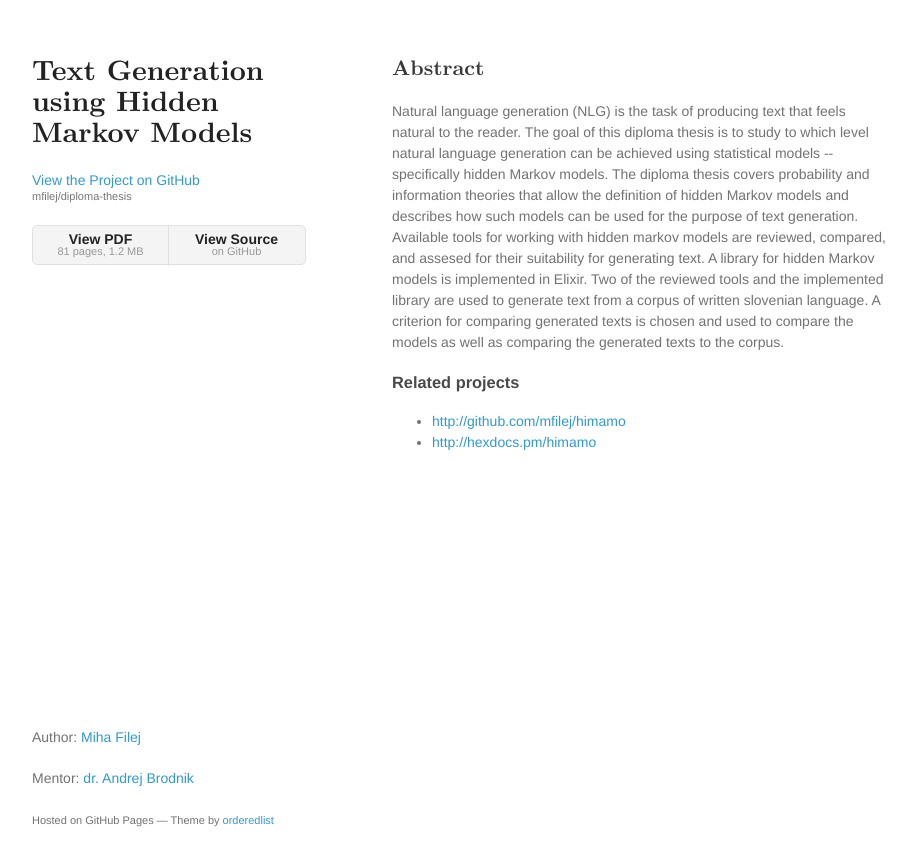
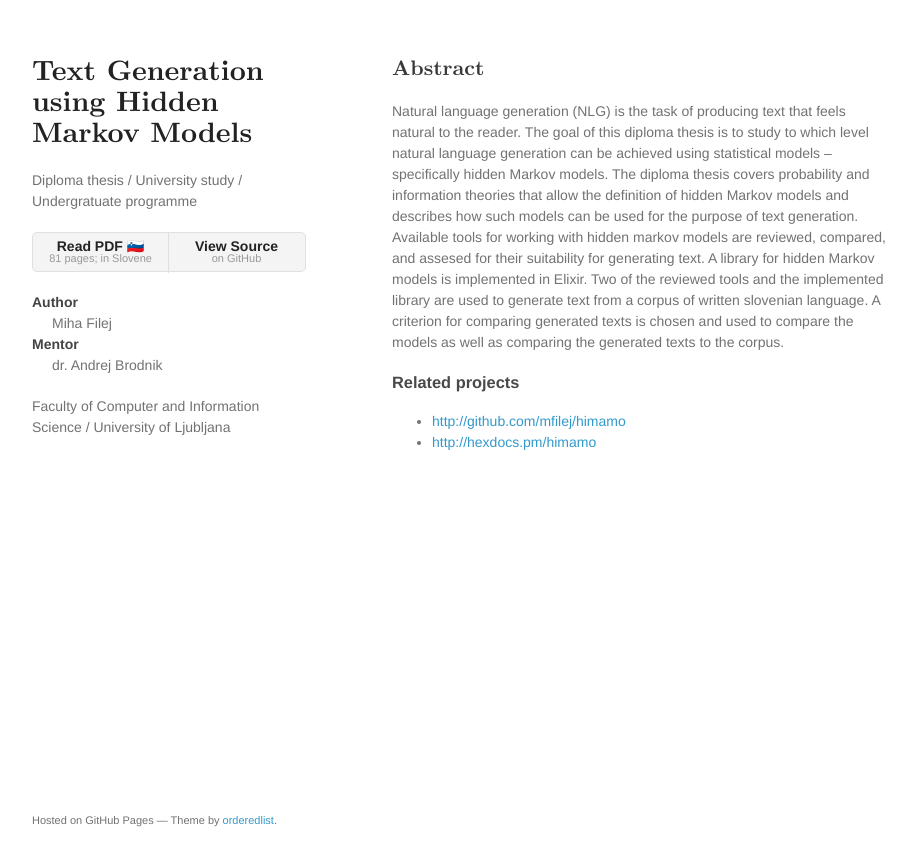
Before and after one commit to mfilej/diploma-thesis, a Jekyll site: the page index.html, which Jekyll copies as it is, in a window 1280 px wide. Shown: the top 866 px of the page, without its empty margins (178-1094 px from the left). Built offline with Jekyll 4.4.1, drawn with Linux system fonts in a browser that asks for light colours.

Commit message:
Add more info about faculty and study programme

```diff
--- a/_config.yml
+++ b/_config.yml
@@ -1 +1,3 @@
 permalink: /:title
+gems:
+    - jemoji
--- a/index.html
+++ b/index.html
@@ -16,37 +16,69 @@
     <div class="wrapper">
       <header>
         <h1>Text Generation using Hidden Markov Models</h1>
-        <p></p>
-
-        <p class="view"><a href="https://github.com/mfilej/diploma-thesis">View the Project on GitHub <small>mfilej/diploma-thesis</small></a></p>
-
-
-        <ul>
-          <li><a href="https://github.com/mfilej/diploma-thesis/raw/master/diploma.pdf"><strong>View PDF</strong>81 pages, 1.2 MB</a></li>
-          <li><a href="https://github.com/mfilej/diploma-thesis"><strong>View Source</strong>on GitHub</a></li>
+        <p class="programme">
+          Diploma thesis / University study / Undergratuate programme
+        </p>
+        <ul class="links">
+          <li>
+            <a href="https://github.com/mfilej/diploma-thesis/raw/master/diploma.pdf">
+              <strong>Read PDF 🇸🇮</strong>81 pages; in Slovene
+            </a>
+          </li>
+          <li>
+            <a href="https://github.com/mfilej/diploma-thesis">
+              <strong>View Source</strong>on GitHub
+            </a>
+          </li>
         </ul>
+        <dl class="people">
+          <dt>Author</dt>
+          <dd>
+            <a rel="author" href="https://github.com/mfilej">Miha Filej</a>
+          </dd>
+          <dt>Mentor</dt>
+          <dd>
+            <a href="https://www.fri.uni-lj.si/si/andrej-brodnik/">dr. Andrej Brodnik</a>
+          </dd>
+        </p>
+        <p class="faculty">
+          <a href="https://www.fri.uni-lj.si/en/">
+             Faculty of Computer and Information Science / University of Ljubljana
+          </a>
+        </p>
       </header>
       <section>
-        <h2>Abstract</h2>
-        <p>Natural language generation (NLG) is the task of producing text that feels natural to the reader.
-The goal of this diploma thesis is to study to which level natural language generation can be achieved using statistical models -- specifically hidden Markov models.
-The diploma thesis covers probability and information theories that allow the definition of hidden Markov models and describes how such models can be used for the purpose of text generation.
-Available tools for working with hidden markov models are reviewed, compared, and assesed for their suitability for generating text.
-A library for hidden Markov models is implemented in Elixir.
-Two of the reviewed tools and the implemented library are used to generate text from a corpus of written slovenian language.
-A criterion for comparing generated texts is chosen and used to compare the models as well as comparing the generated texts to the corpus.</p>
+        <div class="abstract">
+          <h2>Abstract</h2>
+          <p>
+            Natural language generation (NLG) is the task of producing text
+            that feels natural to the reader. The goal of this diploma thesis
+            is to study to which level natural language generation can be
+            achieved using statistical models &ndash; specifically hidden
+            Markov models. The diploma thesis covers probability and
+            information theories that allow the definition of hidden Markov
+            models and describes how such models can be used for the purpose
+            of text generation. Available tools for working with hidden markov
+            models are reviewed, compared, and assesed for their suitability
+            for generating text. A library for hidden Markov models is
+            implemented in Elixir. Two of the reviewed tools and the
+            implemented library are used to generate text from a corpus of
+            written slovenian language. A criterion for comparing generated
+            texts is chosen and used to compare the models as well as
+            comparing the generated texts to the corpus.
+          </p>
+        </div>
 
         <h3>Related projects</h3>
 
-<ul>
-<li><a href="http://github.com/mfilej/himamo">http://github.com/mfilej/himamo</a></li>
-<li><a href="http://hexdocs.pm/himamo">http://hexdocs.pm/himamo</a></li>
-</ul>
+        <ul>
+          <li><a href="http://github.com/mfilej/himamo">http://github.com/mfilej/himamo</a></li>
+          <li><a href="http://hexdocs.pm/himamo">http://hexdocs.pm/himamo</a></li>
+        </ul>
       </section>
+
       <footer>
-        <p>Author: <a href="https://github.com/mfilej">Miha Filej</a></p>
-        <p>Mentor: <a href="https://www.fri.uni-lj.si/si/andrej-brodnik/">dr. Andrej Brodnik</a></p>
-        <p><small>Hosted on GitHub Pages &mdash; Theme by <a href="https://github.com/orderedlist">orderedlist</a></small></p>
+        <p><small>Hosted on GitHub Pages &mdash; Theme by <a href="https://github.com/orderedlist">orderedlist</a>.</small></p>
       </footer>
     </div>
     <script src="javascripts/scale.fix.js"></script>
--- a/stylesheets/styles.css
+++ b/stylesheets/styles.css
@@ -9,10 +9,6 @@ body {
 h1, h2, h3, h4, h5, h6 {
   color:#222;
   margin:0 0 20px;
-}
-
-h1, h2 {
-  font-family: 'Computer Modern Serif';
 }
 
 p, ul, ol, table, pre, dl {
@@ -192,11 +188,27 @@ hr {
 }
 
 footer {
-  width:270px;
   float:left;
   position:fixed;
   bottom:50px;
   -webkit-font-smoothing:subpixel-antialiased;
+}
+
+h1, h2 {
+  font-family: 'Computer Modern Serif';
+}
+
+.programme, .faculty {
+  font-weight: normal;
+  font-size: 14px;
+  color: #727272;
+}
+
+.people dd {
+  margin-left: 20px;
+}
+.people a, .faculty a {
+  color: inherit;
 }
 
 @media print, screen and (max-width: 960px) {
```
